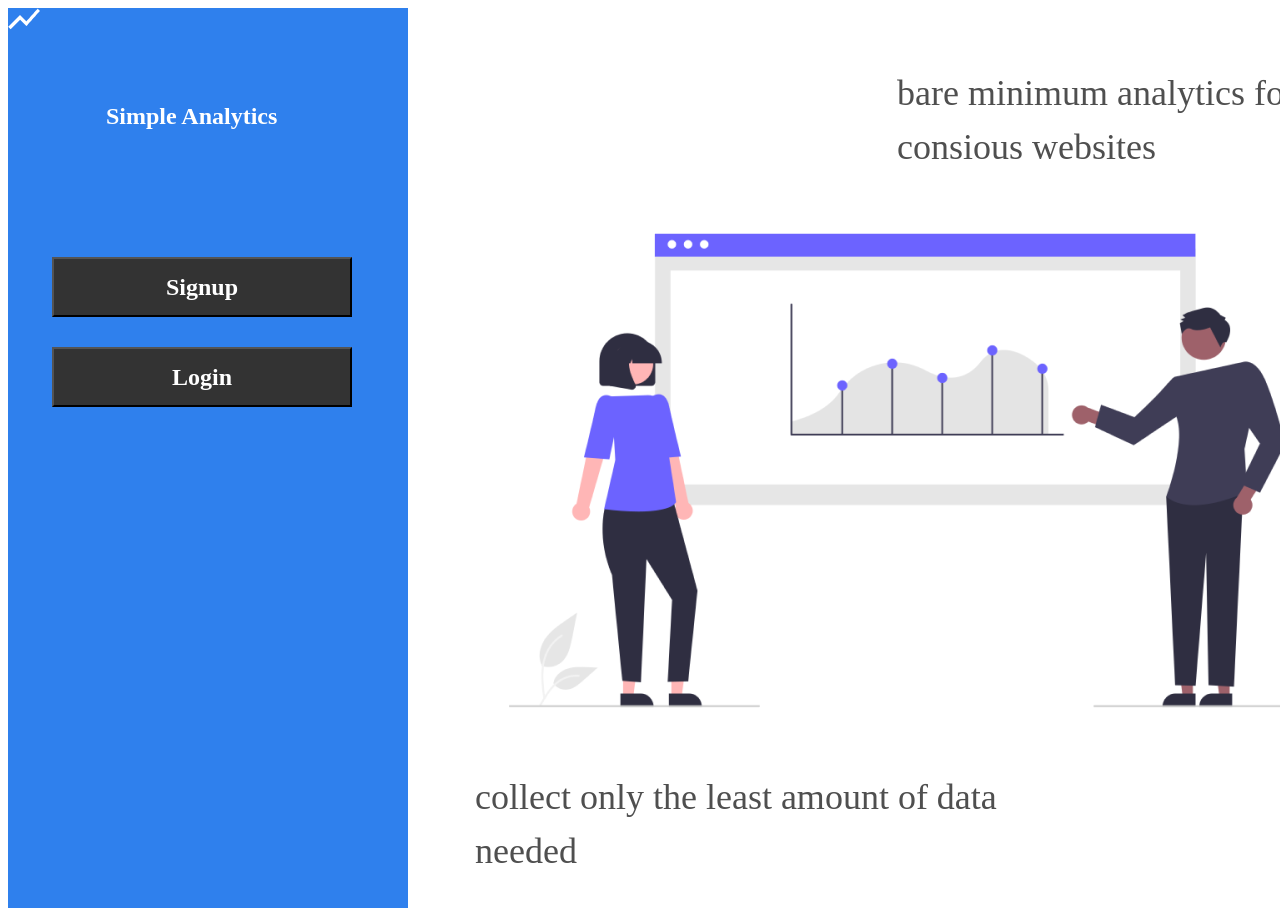
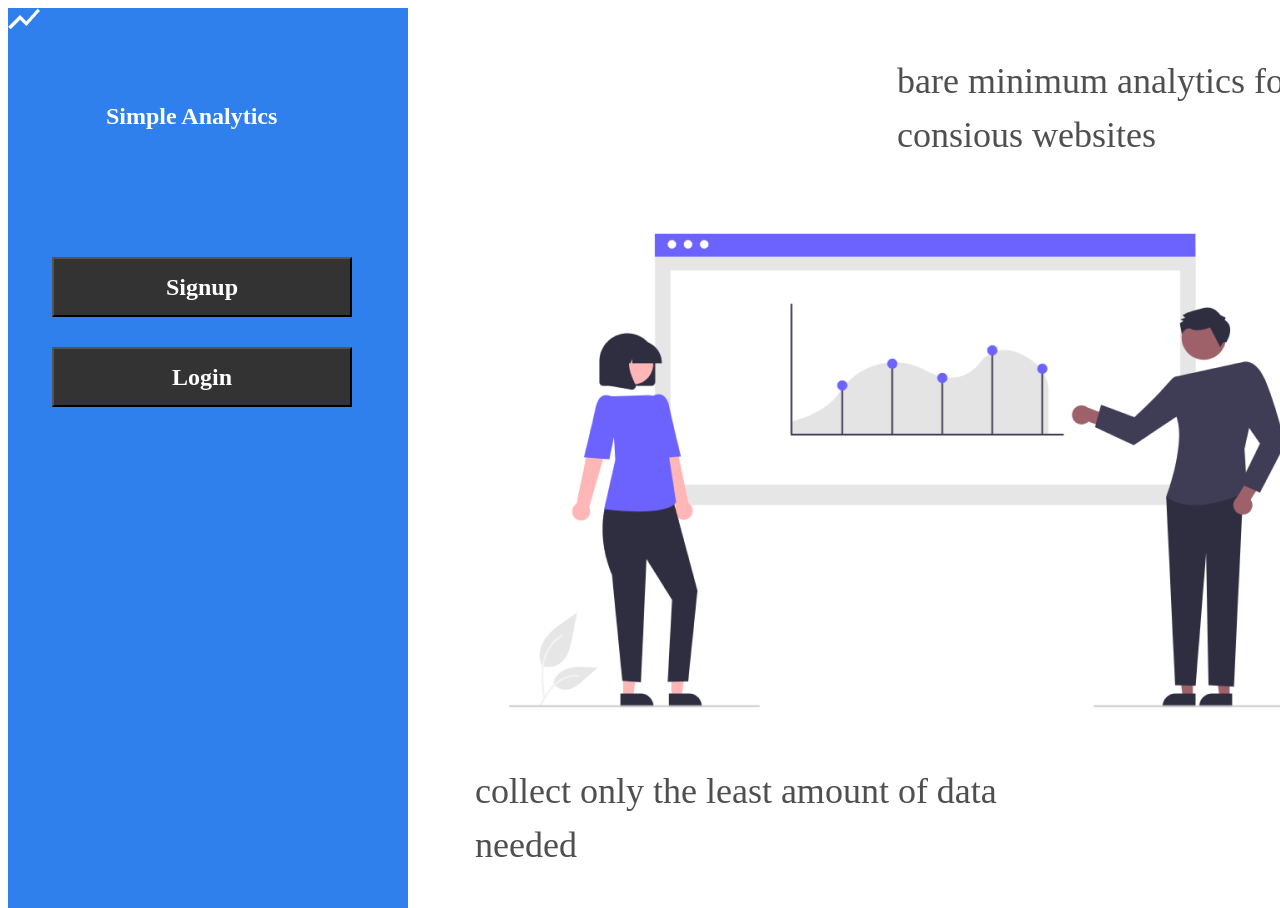
Before and after one commit to southpaw888/Re-educate-Homework05, a plain HTML site: page index.html in a window 1280 px wide. Shown: the top 908 px of the page. Drawn offline with Linux system fonts and the light colour scheme.

Commit message:
paragraph1, paragraph2 edited by-h1,h2

```diff
--- a/index.html
+++ b/index.html
@@ -16,9 +16,9 @@
     	</form>
     </div>
     <div>
-    	<p class="paragraph1">bare minimum analytics for privacy consious websites  </p>
+    	<h1>bare minimum analytics for privacy consious websites  </h1>
     	<img src="images/pic1.png" alt="analytics" class="image">
-    	<p class="paragraph2">collect only the least amount of data needed </p>
+    	<h2>collect only the least amount of data needed <h2>
     </div>
 </body>
 </html>
--- a/style.css
+++ b/style.css
@@ -47,7 +47,7 @@
     font-size: 24px;
     line-height: 36px;
 }
-.paragraph1{
+h1{
 	font-family: 'Poppins';
     font-style: normal;
     font-weight: 400;
@@ -67,7 +67,7 @@
     left: 422px;
     top: 167px;
 }
-.paragraph2{
+h2{
 	position: absolute;
     width: 561px;
     height: 108px;
```
